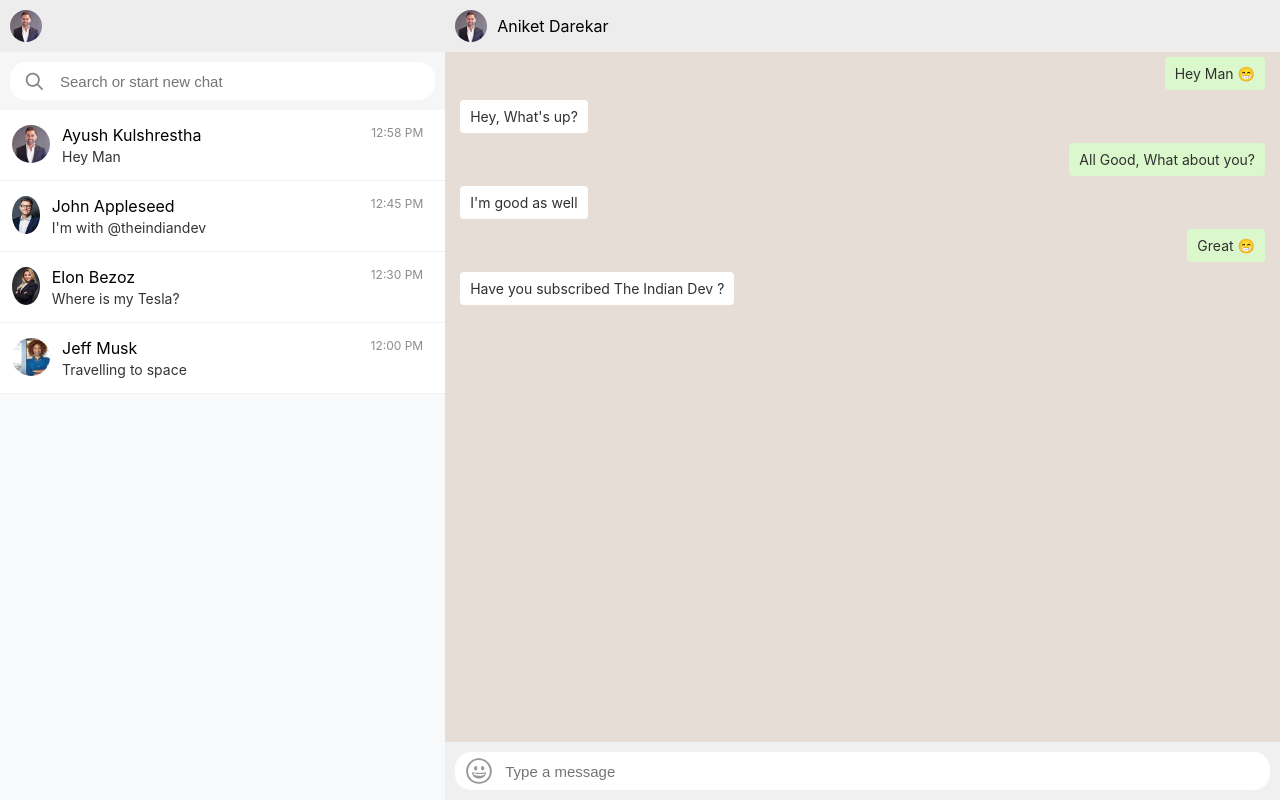
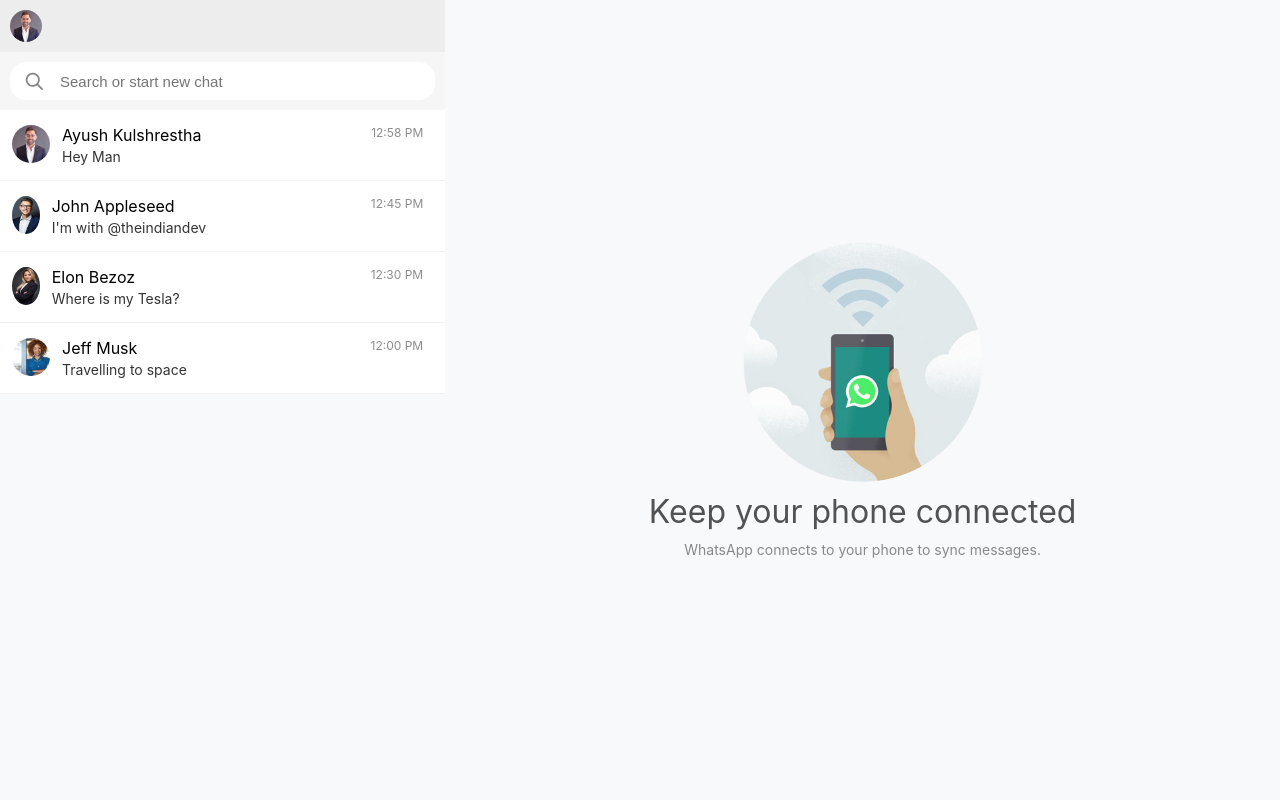
Before and after one commit to Aniket101299/whatsapp-mern, a React (Create React App) app in the folder client/: page / in a window 1280 px wide. Built offline with nearby package versions, Linux system fonts and the light colour scheme; the HTML template or start-up script is replaced by a standard one.

Commit message:
make fully dynamic contactList and conversationChat components by connecting them & added whatsApp background image for conversationChat

```diff
--- a/client/src/App.js
+++ b/client/src/App.js
@@ -1,3 +1,4 @@
+import React, { useState } from "react";
 import styled from "styled-components";
 import ContactListComponent from "./Components/ContactListComponent";
 import ConversationComponent from "./Components/ConversationComponent";
@@ -9,12 +10,45 @@
 width: 100%;
 background: #f8f9fb;
 `
+const Placeholder = styled.div`
+display: flex;
+flex: 3;
+flex-direction: column;
+justify-content: center;
+align-items: center;
+font-size: 14px;
+color: rgba(0,0,0,0.45);
+gap: 10px;
+span {
+  font-size: 32px;
+  color: #525252;
+}
+`;
+
+const ChatPlaceholder = styled.img`
+width: 240px;
+height: 240px;
+border-radius: 50%;
+object-fit: contain;
+`;
+
 
 function App() {
+
+  const [selectedChat, setSelectedChat] = useState();
+
   return (
     <Container>
-        <ContactListComponent/>
-        <ConversationComponent/>
+        <ContactListComponent setSelectedChat={setSelectedChat}/>
+        {selectedChat ? (
+        <ConversationComponent selectedChat={selectedChat}/>
+        ) : (
+        <Placeholder>
+          <ChatPlaceholder src="/welcome-placeholder.jpeg"/>
+          <span>Keep your phone connected</span>
+          WhatsApp connects to your phone to sync messages.
+        </Placeholder>
+      )}
     </Container>
   );
 }
--- a/client/src/Components/ContactListComponent.js
+++ b/client/src/Components/ContactListComponent.js
@@ -57,6 +57,9 @@
 background: white;
 cursor: pointer;
 padding: 15px 12px;
+:hover{
+    background: #ebebeb;
+}
 `;
 
 const ProfileIcon = styled(ProfileImage)`
@@ -94,20 +97,22 @@
 
 const ContactComponent = (props) => {
 
-    const { userData } = props;
+    const { userData, setSelectedChat } = props;
 
-    return <ContactItem>
+    return (
+    <ContactItem onClick={() => setSelectedChat(userData)}>
         <ProfileIcon src={userData.profilePic}/>
         <ContactInfo>
           <ContactName>{userData.name}</ContactName>
           <MessageText>{userData?.lastText}</MessageText>
         </ContactInfo>
         <MessageTime>{userData?.lastTextTime}</MessageTime>
-        </ContactItem>;
-}
+    </ContactItem>
+    );
+};
 
 
-const ContactListComponent = () => {
+const ContactListComponent = (props) => {
     return (
     <Container>
         <ProfileInfoDiv>
@@ -122,7 +127,7 @@
         </SearchBox>
 
         {contactList.map((userData) => (
-        <ContactComponent userData={userData} />
+        <ContactComponent userData={userData} setSelectedChat={props.setSelectedChat}/>
         ))}
 
         </Container>
--- a/client/src/Components/ConversationComponent.js
+++ b/client/src/Components/ConversationComponent.js
@@ -63,12 +63,15 @@
 border-radius: 4px;
 `;
 
-const ConversationComponent = () => {
+const ConversationComponent = (props) => {
+
+    const { selectedChat } = props;
+
     return (
     <Container>
         <ProfileHeader>
-           <ProfileImage src="/profile/men1.png"/>
-           Aniket Darekar
+           <ProfileImage src={selectedChat.profilePic}/>
+           {selectedChat.name}
         </ProfileHeader>
 
         <MessageContainer>
```
Also changed, not shown: client/public/welcome-placeholder.jpeg (added).
